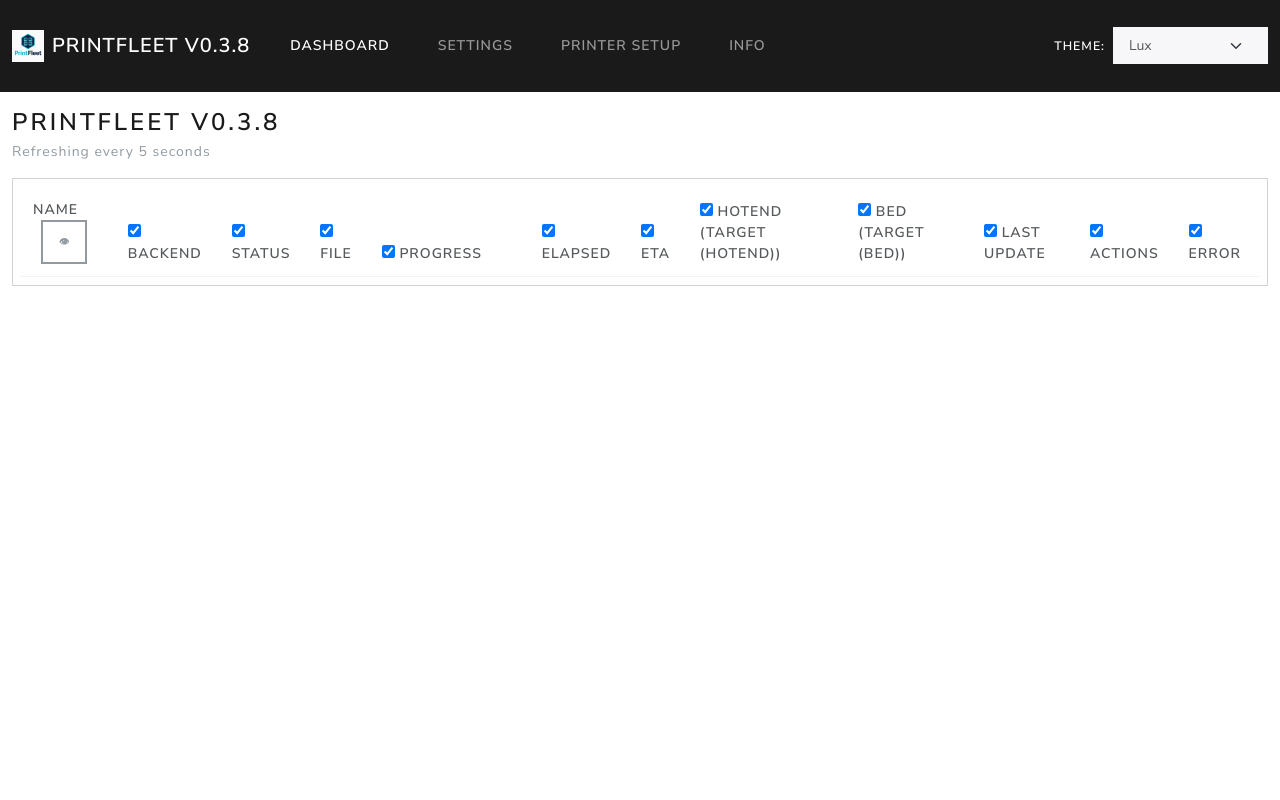
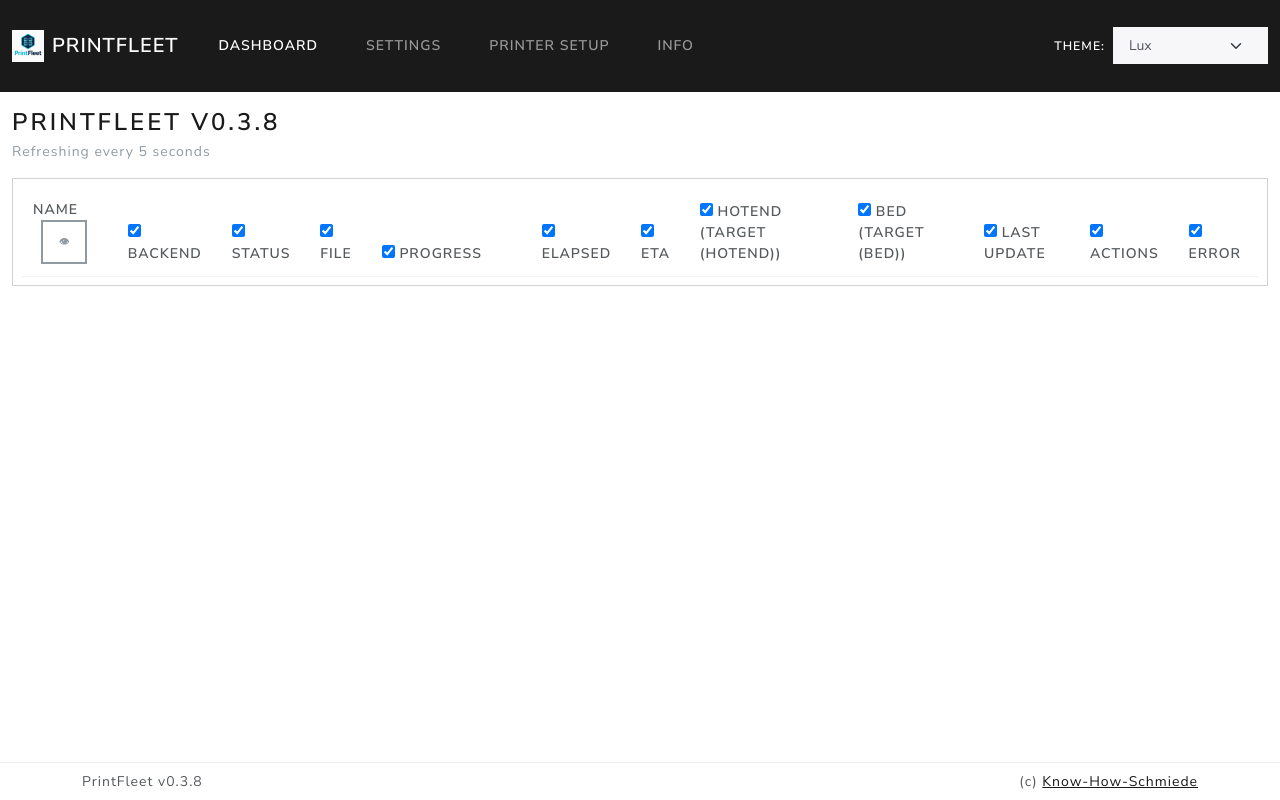
Before and after one commit to know-how-schmiede/PrintFleet, a Flask app: page / in a window 1280 px wide. Run offline with Flask 3, Linux system fonts and the light colour scheme; data comes from the database, SQL or seed files in the repository; data that the repository does not hold is empty; some libraries are stand-ins or nearby versions.

Commit message:
Version und Footer

```diff
--- a/src/PrintFleetDB.py
+++ b/src/PrintFleetDB.py
@@ -14,7 +14,7 @@
 from tasmota_power import tasmota_get_state, tasmota_set_state
 
 # Version
-from printfleet import __version__ as PRINTFLEET_VERSION
+from printfleet.version import APP_VERSION as PRINTFLEET_VERSION
 
 # Telegram Nachrichten
 from printfleet.notifications import notify_printfleet_started, notify_printer_overview
--- a/src/printfleet/export.py
+++ b/src/printfleet/export.py
@@ -10,7 +10,7 @@
     load_settings_from_db,
     get_db_connection,
 )
-from printfleet import __version__ as PRINTFLEET_VERSION  # NEU
+from printfleet.version import APP_VERSION as PRINTFLEET_VERSION  # NEU
 
 bp = Blueprint("export", __name__)
 
--- a/src/printfleet/notifications.py
+++ b/src/printfleet/notifications.py
@@ -3,7 +3,7 @@
 
 from typing import Optional, Dict, Any
 
-from printfleet import __version__ as PRINTFLEET_VERSION
+from printfleet.version import APP_VERSION as PRINTFLEET_VERSION
 from printfleet.db import load_settings_from_db, load_printers_from_db
 from printfleet.telegram_bot import send_telegram_message
 from printfleet.state import printer_state, state_lock
--- /dev/null
+++ b/src/printfleet/version.py
@@ -0,0 +1,4 @@
+#!/usr/bin/env python3
+# -*- coding: utf-8 -*-
+
+APP_VERSION = "0.3.8"
--- a/src/templates/base.html
+++ b/src/templates/base.html
@@ -23,7 +23,7 @@
   {% block extra_head %}{% endblock %}
 </head>
 
-<body>
+<body class="d-flex flex-column min-vh-100">
 
   <!-- NAVBAR -->
   <nav class="navbar navbar-expand-lg navbar-dark bg-primary">
@@ -35,7 +35,7 @@
              alt="Logo"
              style="height: 32px; width: auto;"
              class="me-2">
-        <span>PrintFleet v{{ app_version }}</span>
+        <span>PrintFleet</span>
       </a>
 
       <!-- Toggler für Mobile -->
@@ -114,7 +114,7 @@
   </nav>
 
   <!-- Hauptinhalt -->
-  <div class="{% block container_class %}container{% endblock %} my-3">
+  <div class="{% block container_class %}container{% endblock %} my-3 flex-grow-1">
     <header class="mb-3">
       <h1 class="h3 mb-1">PrintFleet v{{ app_version }}</h1>
       <p class="text-muted small mono">{{ _('refresh_interval_info') }}</p>
@@ -124,6 +124,13 @@
       {% block content %}{% endblock %}
     </main>
   </div>
+
+  <footer class="mt-auto border-top bg-body-tertiary">
+    <div class="container d-flex justify-content-between align-items-center py-2 small flex-wrap gap-2">
+      <div>PrintFleet v{{ app_version }}</div>
+      <div>(c) <a href="https://www.know-how-schmiede.de" target="_blank" rel="noopener">Know-How-Schmiede</a></div>
+    </div>
+  </footer>
 
   <!-- Theme-Script (Bootswatch) -->
     <!-- Theme-Script (Bootswatch) -->
```
Also changed, not shown: src/printfleet/__init__.py (+5 -3 lines), version.md (+7 -1 lines).
